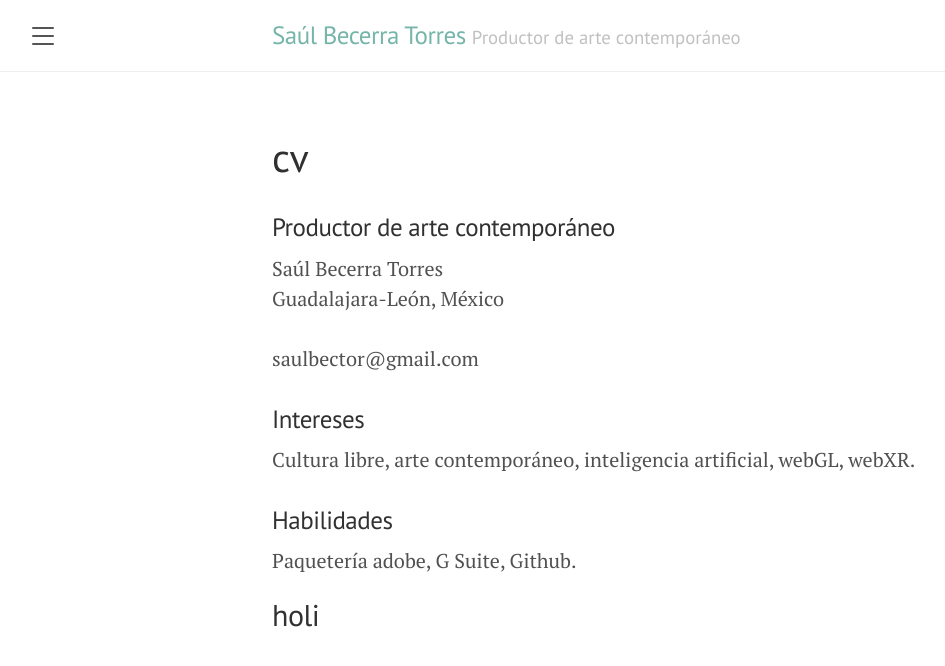
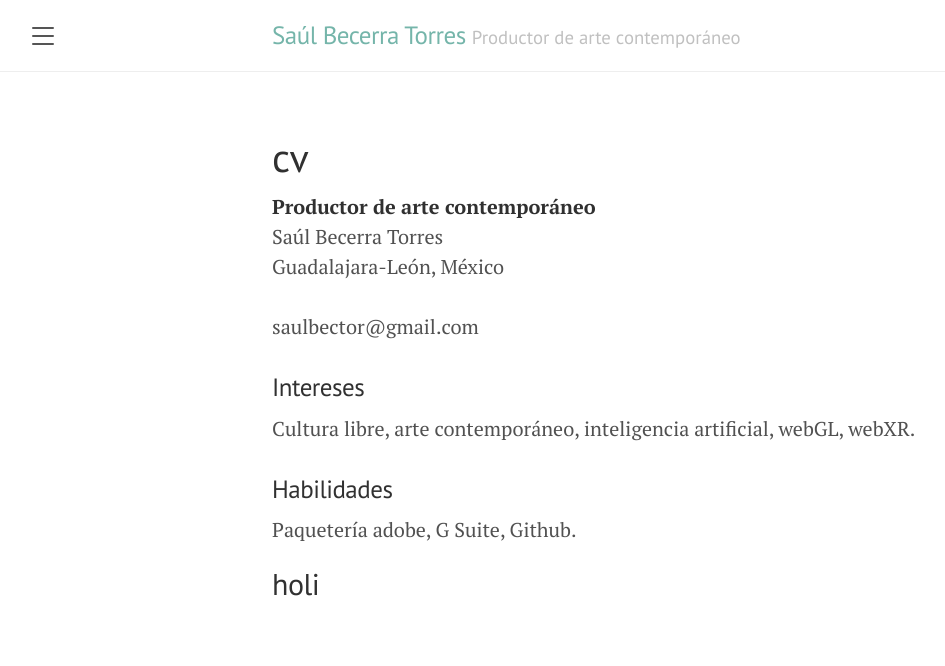
Before and after one commit to Sbector/productor, a Jekyll site: the page built from cv.md, in a window 1280 px wide. Shown: the top 666 px of the page, without its empty margins (8-953 px from the left). Built offline with Jekyll 4.4.1, drawn with Linux system fonts in a browser that asks for light colours.

Commit message:
Update cv.md

```diff
--- a/cv.md
+++ b/cv.md
@@ -3,7 +3,8 @@ layout: page
 title: cv
 ---
 
-### Productor de arte contemporáneo
+<strong>Productor de arte contemporáneo</strong>
+<br>
 Saúl Becerra Torres
 <br>
 Guadalajara-León, México
```
